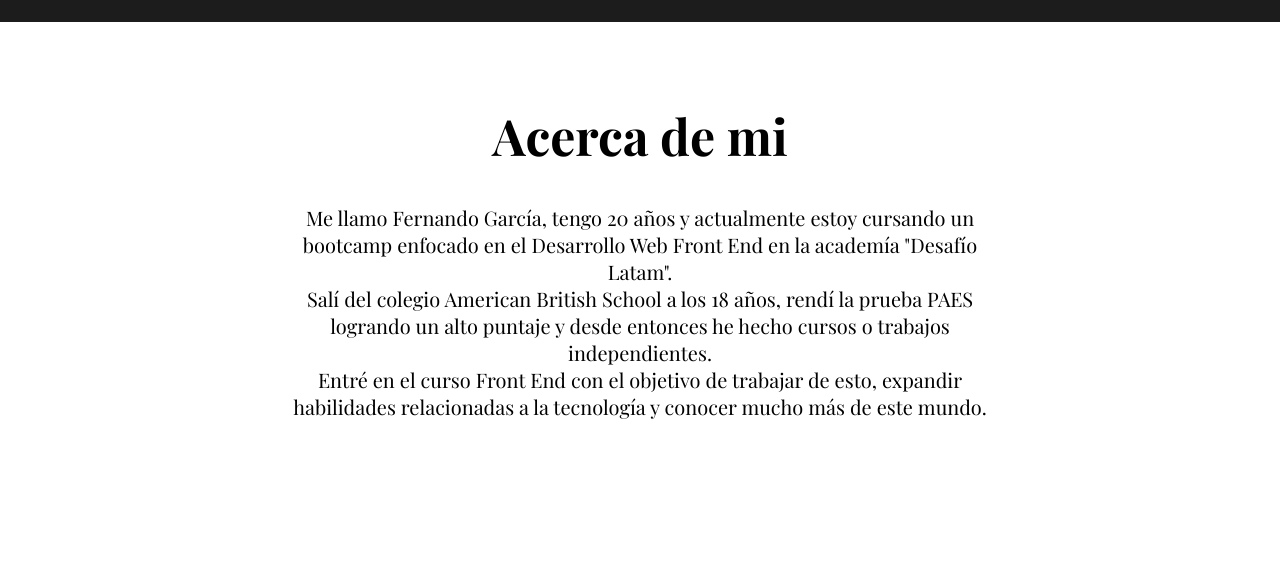
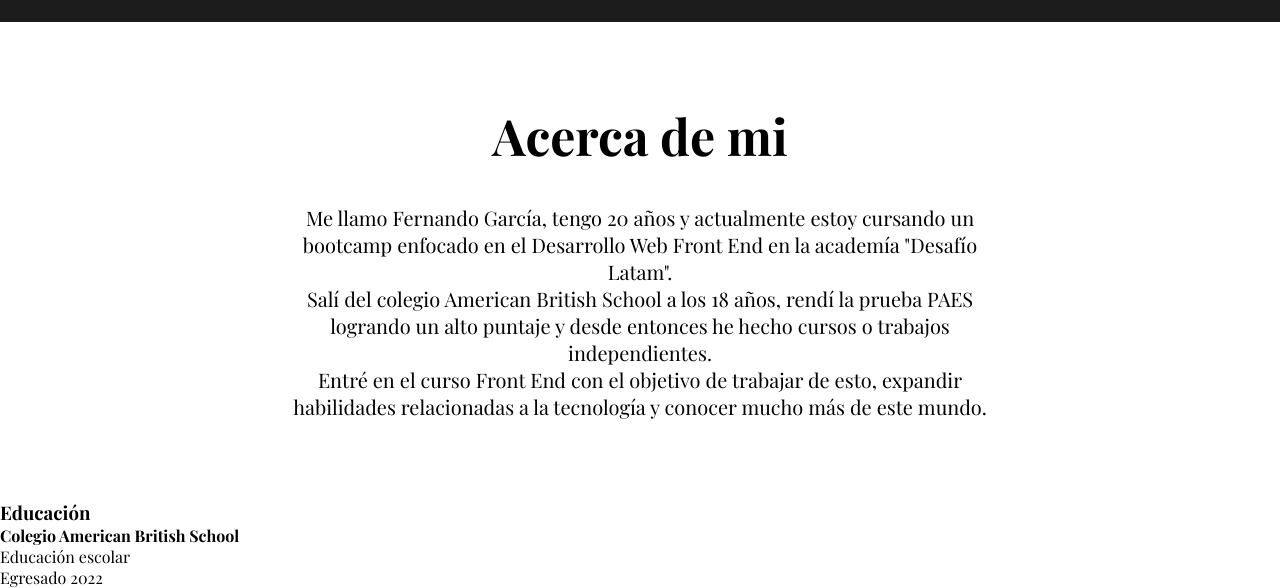
Before and after one commit to FernandoGarcia22/FernandoGarcia22.github.io, a plain HTML site: page index.html in a window 1280 px wide. Shown: the part 605-1193 px from the top of the page. Before the commit the page ends 1105 px from the top, so only its background shows below. Drawn offline with nearby package versions, Linux system fonts and the light colour scheme; a web font is replaced by a local one.

Commit message:
add new education section in main

```diff
--- a/index.html
+++ b/index.html
@@ -81,6 +81,16 @@
           de este mundo.
         </p>
       </section>
+      <section class="educacion">
+        <h3>Educación</h3>
+        <div>
+          <h4>Colegio American British School</h4>
+          <p>
+            Educación escolar <br />
+            Egresado 2022
+          </p>
+        </div>
+      </section>
     </main>
   </body>
   <script
```
